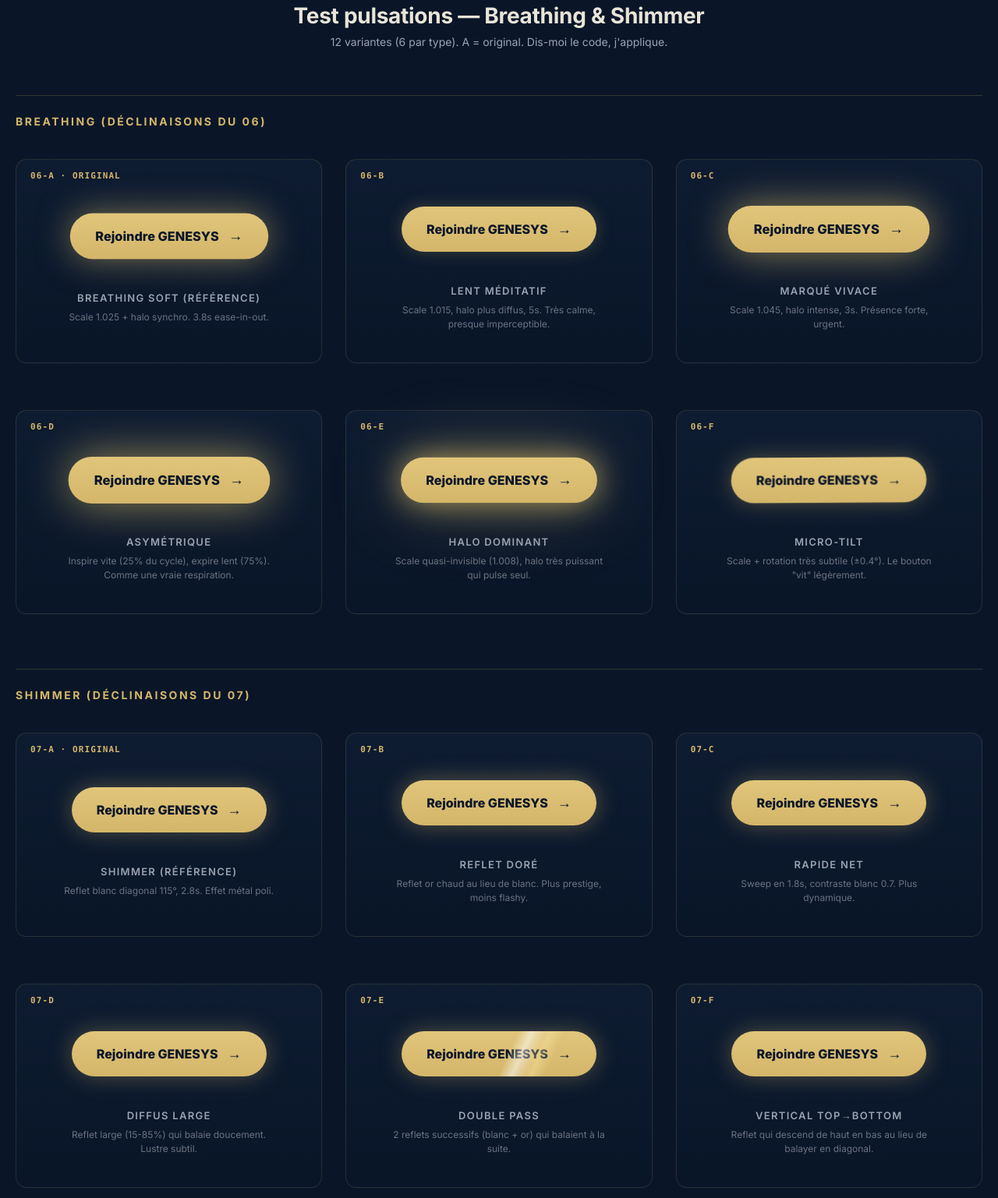
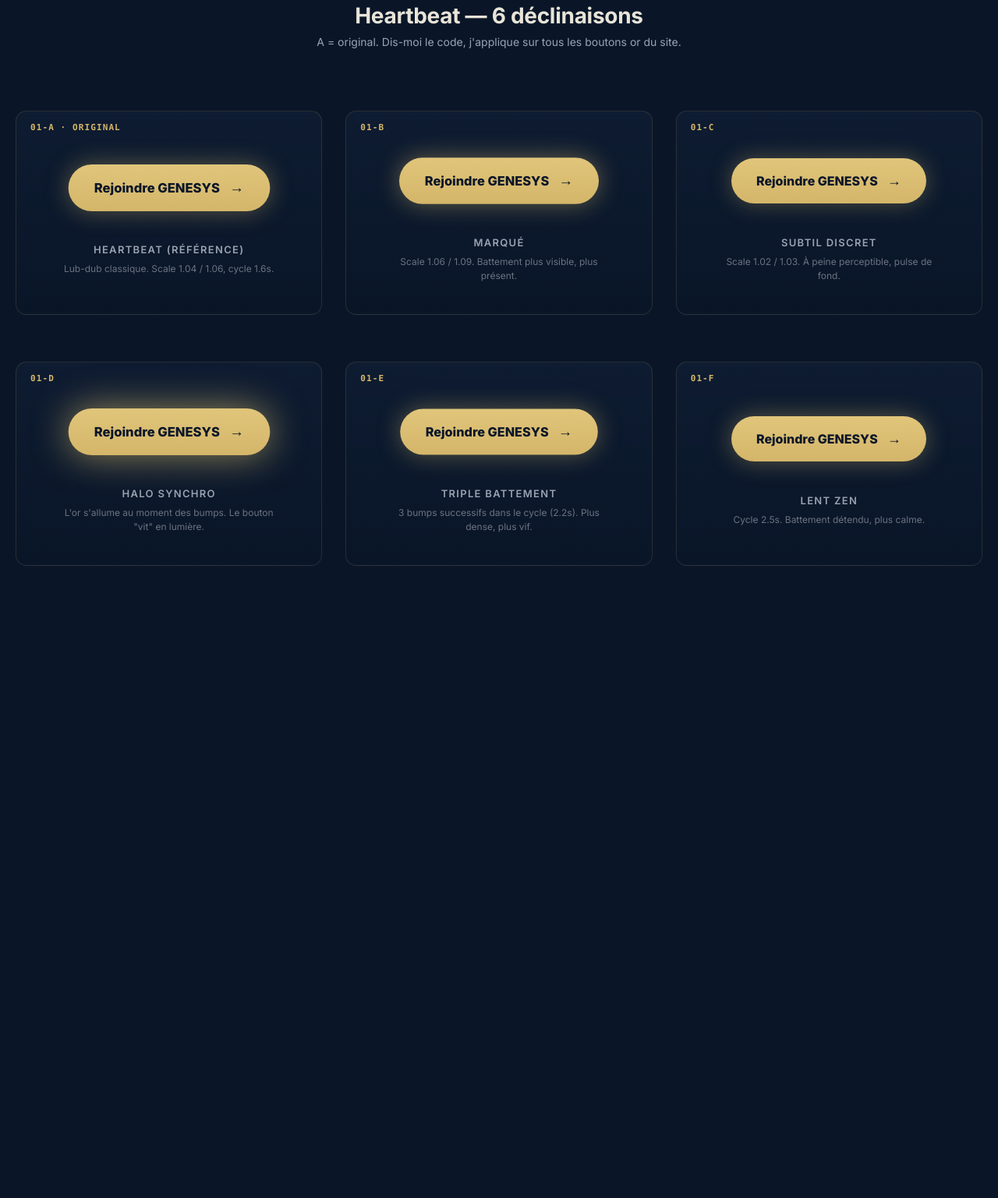
Before and after one commit to AlphaWolfVega/Genesys-Website, a plain HTML site: page test-pulses.html in a window 1280 px wide. Shown: the part 57-1594 px from the top of the page at 78% size. After the commit the page ends 873 px from the top, so only its background shows below. Drawn offline with Linux system fonts and the light colour scheme.

Commit message:
Test page: 6 declinations of Heartbeat (01-A original + 01-B-F)

```diff
--- a/test-pulses.html
+++ b/test-pulses.html
@@ -3,7 +3,7 @@
 <head>
 <meta charset="UTF-8">
 <meta name="viewport" content="width=device-width,initial-scale=1">
-<title>Test pulsations — Breathing & Shimmer (déclinaisons)</title>
+<title>Test pulsations — Heartbeat (déclinaisons)</title>
 <link href="https://fonts.googleapis.com/css2?family=Inter:wght@400;500;600;700;800&display=swap" rel="stylesheet">
 <style>
   *{margin:0;padding:0;box-sizing:border-box}
@@ -13,16 +13,10 @@
   }
   h1{font-size:28px;text-align:center;margin-bottom:8px;letter-spacing:-0.01em}
   .sub{text-align:center;color:#9aa3b2;font-size:14px;margin-bottom:50px}
-  h2.section{
-    max-width:1280px;margin:60px auto 30px;
-    font-size:14px;text-transform:uppercase;letter-spacing:0.18em;
-    color:#D4B66A;font-weight:700;text-align:left;
-    border-top:1px solid rgba(212,182,106,0.2);padding-top:24px;
-  }
   .grid{
     max-width:1280px;margin:0 auto;
     display:grid;grid-template-columns:repeat(auto-fit,minmax(330px,1fr));
-    gap:60px 30px;padding:10px 0;
+    gap:60px 30px;padding:30px 0;
   }
   .card{
     background:linear-gradient(180deg,rgba(20,37,64,0.4),rgba(10,22,40,0.2));
@@ -61,228 +55,119 @@
   .btn::after{content:"→";font-size:18px;font-weight:700}
 
   /* ============================================
-     BREATHING VARIANTS (déclinaisons du 6)
+     HEARTBEAT VARIANTS (déclinaisons du 01)
      ============================================ */
 
-  /* 6-A — ORIGINAL */
-  .b6A{animation:breatheA 3.8s ease-in-out infinite}
-  @keyframes breatheA{
-    0%,100%{transform:scale(1);box-shadow:0 0 24px rgba(212,182,106,0.30)}
-    50%{transform:scale(1.025);box-shadow:0 0 50px rgba(212,182,106,0.65)}
+  /* 01-A — ORIGINAL */
+  .h1A{animation:hbA 1.6s ease-in-out infinite;box-shadow:0 0 30px rgba(212,182,106,0.4)}
+  @keyframes hbA{
+    0%,40%,100%{transform:scale(1)}
+    10%{transform:scale(1.04)}
+    20%{transform:scale(1)}
+    25%{transform:scale(1.06)}
+    35%{transform:scale(1)}
   }
 
-  /* 6-B — Lent méditatif */
-  .b6B{animation:breatheB 5s ease-in-out infinite}
-  @keyframes breatheB{
-    0%,100%{transform:scale(1);box-shadow:0 0 22px rgba(212,182,106,0.25)}
-    50%{transform:scale(1.015);box-shadow:0 0 60px rgba(212,182,106,0.50)}
+  /* 01-B — Marqué (lub-dub plus fort) */
+  .h1B{animation:hbB 1.5s ease-in-out infinite;box-shadow:0 0 30px rgba(212,182,106,0.45)}
+  @keyframes hbB{
+    0%,45%,100%{transform:scale(1)}
+    8%{transform:scale(1.06)}
+    18%{transform:scale(1)}
+    25%{transform:scale(1.09)}
+    38%{transform:scale(1)}
   }
 
-  /* 6-C — Marqué vivace */
-  .b6C{animation:breatheC 3s ease-in-out infinite}
-  @keyframes breatheC{
-    0%,100%{transform:scale(1);box-shadow:0 0 26px rgba(212,182,106,0.35)}
-    50%{transform:scale(1.045);box-shadow:0 0 55px rgba(212,182,106,0.75)}
+  /* 01-C — Subtil discret */
+  .h1C{animation:hbC 1.7s ease-in-out infinite;box-shadow:0 0 28px rgba(212,182,106,0.35)}
+  @keyframes hbC{
+    0%,40%,100%{transform:scale(1)}
+    10%{transform:scale(1.02)}
+    20%{transform:scale(1)}
+    25%{transform:scale(1.03)}
+    35%{transform:scale(1)}
   }
 
-  /* 6-D — Asymétrique (inspire rapide, expire lent) */
-  .b6D{animation:breatheD 4s cubic-bezier(.5,0,.2,1) infinite}
-  @keyframes breatheD{
-    0%{transform:scale(1);box-shadow:0 0 22px rgba(212,182,106,0.25)}
-    25%{transform:scale(1.035);box-shadow:0 0 55px rgba(212,182,106,0.70)}
-    100%{transform:scale(1);box-shadow:0 0 22px rgba(212,182,106,0.25)}
+  /* 01-D — Halo synchro (l'or s'allume aux bumps) */
+  .h1D{animation:hbD 1.6s ease-in-out infinite}
+  @keyframes hbD{
+    0%,40%,100%{transform:scale(1);box-shadow:0 0 22px rgba(212,182,106,0.30)}
+    10%{transform:scale(1.04);box-shadow:0 0 50px rgba(212,182,106,0.75)}
+    20%{transform:scale(1);box-shadow:0 0 22px rgba(212,182,106,0.30)}
+    25%{transform:scale(1.06);box-shadow:0 0 60px rgba(212,182,106,0.85)}
+    35%{transform:scale(1);box-shadow:0 0 22px rgba(212,182,106,0.30)}
   }
 
-  /* 6-E — Halo dominant (scale invisible, halo fort) */
-  .b6E{animation:breatheE 3.5s ease-in-out infinite}
-  @keyframes breatheE{
-    0%,100%{transform:scale(1);box-shadow:0 0 18px rgba(212,182,106,0.20),0 0 50px rgba(212,182,106,0.12)}
-    50%{transform:scale(1.008);box-shadow:0 0 42px rgba(212,182,106,0.85),0 0 100px rgba(212,182,106,0.30)}
+  /* 01-E — Triple battement rapproché */
+  .h1E{animation:hbE 2.2s ease-in-out infinite;box-shadow:0 0 30px rgba(212,182,106,0.4)}
+  @keyframes hbE{
+    0%,55%,100%{transform:scale(1)}
+    8%{transform:scale(1.04)}
+    16%{transform:scale(1)}
+    22%{transform:scale(1.06)}
+    30%{transform:scale(1)}
+    36%{transform:scale(1.04)}
+    48%{transform:scale(1)}
   }
 
-  /* 6-F — Micro-tilt (scale + rotation subtile) */
-  .b6F{animation:breatheF 4.5s ease-in-out infinite;transform-origin:center}
-  @keyframes breatheF{
-    0%,100%{transform:scale(1) rotate(-0.4deg);box-shadow:0 0 24px rgba(212,182,106,0.30)}
-    50%{transform:scale(1.025) rotate(0.4deg);box-shadow:0 0 55px rgba(212,182,106,0.65)}
-  }
-
-  /* ============================================
-     SHIMMER VARIANTS (déclinaisons du 7)
-     ============================================ */
-
-  /* 7-A — ORIGINAL */
-  .s7A{box-shadow:0 0 30px rgba(212,182,106,0.35);overflow:hidden;isolation:isolate}
-  .s7A::before{
-    content:"";position:absolute;inset:0;border-radius:inherit;
-    background:linear-gradient(115deg,transparent 35%,rgba(255,255,255,0.55) 50%,transparent 65%);
-    transform:translateX(-150%);
-    animation:shimmerA 2.8s ease-in-out infinite;
-    z-index:1;pointer-events:none;
-  }
-  @keyframes shimmerA{
-    0%{transform:translateX(-150%)}
-    60%,100%{transform:translateX(150%)}
-  }
-
-  /* 7-B — Reflet doré (au lieu de blanc) */
-  .s7B{box-shadow:0 0 30px rgba(212,182,106,0.40);overflow:hidden;isolation:isolate}
-  .s7B::before{
-    content:"";position:absolute;inset:0;border-radius:inherit;
-    background:linear-gradient(115deg,transparent 35%,rgba(255,235,170,0.85) 50%,transparent 65%);
-    transform:translateX(-150%);
-    animation:shimmerA 3s ease-in-out infinite;
-    z-index:1;pointer-events:none;
-  }
-
-  /* 7-C — Plus rapide */
-  .s7C{box-shadow:0 0 30px rgba(212,182,106,0.35);overflow:hidden;isolation:isolate}
-  .s7C::before{
-    content:"";position:absolute;inset:0;border-radius:inherit;
-    background:linear-gradient(115deg,transparent 35%,rgba(255,255,255,0.7) 50%,transparent 65%);
-    transform:translateX(-150%);
-    animation:shimmerA 1.8s ease-in-out infinite;
-    z-index:1;pointer-events:none;
-  }
-
-  /* 7-D — Plus large reflet diffus */
-  .s7D{box-shadow:0 0 30px rgba(212,182,106,0.35);overflow:hidden;isolation:isolate}
-  .s7D::before{
-    content:"";position:absolute;inset:0;border-radius:inherit;
-    background:linear-gradient(115deg,transparent 15%,rgba(255,255,255,0.4) 50%,transparent 85%);
-    transform:translateX(-150%);
-    animation:shimmerA 3.5s ease-in-out infinite;
-    z-index:1;pointer-events:none;
-  }
-
-  /* 7-E — Double pass (2 reflets en cascade) */
-  .s7E{box-shadow:0 0 30px rgba(212,182,106,0.35);overflow:hidden;isolation:isolate}
-  .s7E::before{
-    content:"";position:absolute;inset:0;border-radius:inherit;
-    background:
-      linear-gradient(115deg,transparent 38%,rgba(255,255,255,0.55) 50%,transparent 62%),
-      linear-gradient(115deg,transparent 38%,rgba(255,235,170,0.4) 50%,transparent 62%);
-    background-size:50% 100%, 50% 100%;
-    background-position:-50% 0, -120% 0;
-    background-repeat:no-repeat;
-    animation:shimmerE 3.2s ease-in-out infinite;
-    z-index:1;pointer-events:none;
-  }
-  @keyframes shimmerE{
-    0%{background-position:-60% 0, -150% 0}
-    100%{background-position:160% 0, 250% 0}
-  }
-
-  /* 7-F — Vertical (top → bottom) */
-  .s7F{box-shadow:0 0 30px rgba(212,182,106,0.35);overflow:hidden;isolation:isolate}
-  .s7F::before{
-    content:"";position:absolute;inset:0;border-radius:inherit;
-    background:linear-gradient(180deg,transparent 35%,rgba(255,255,255,0.55) 50%,transparent 65%);
-    transform:translateY(-150%);
-    animation:shimmerF 3s ease-in-out infinite;
-    z-index:1;pointer-events:none;
-  }
-  @keyframes shimmerF{
-    0%{transform:translateY(-150%)}
-    60%,100%{transform:translateY(150%)}
+  /* 01-F — Lent calme (zen) */
+  .h1F{animation:hbF 2.5s ease-in-out infinite;box-shadow:0 0 30px rgba(212,182,106,0.4)}
+  @keyframes hbF{
+    0%,40%,100%{transform:scale(1)}
+    10%{transform:scale(1.03)}
+    20%{transform:scale(1)}
+    25%{transform:scale(1.045)}
+    35%{transform:scale(1)}
   }
 </style>
 </head>
 <body>
 
-<h1>Test pulsations — Breathing & Shimmer</h1>
-<p class="sub">12 variantes (6 par type). A = original. Dis-moi le code, j'applique.</p>
+<h1>Heartbeat — 6 déclinaisons</h1>
+<p class="sub">A = original. Dis-moi le code, j'applique sur tous les boutons or du site.</p>
 
-<h2 class="section">Breathing (déclinaisons du 06)</h2>
 <div class="grid">
 
   <div class="card">
-    <span class="num">06-A · ORIGINAL</span>
-    <button class="btn b6A">Rejoindre GENESYS</button>
-    <div class="label">Breathing soft (référence)</div>
-    <div class="desc">Scale 1.025 + halo synchro. 3.8s ease-in-out.</div>
+    <span class="num">01-A · ORIGINAL</span>
+    <button class="btn h1A">Rejoindre GENESYS</button>
+    <div class="label">Heartbeat (référence)</div>
+    <div class="desc">Lub-dub classique. Scale 1.04 / 1.06, cycle 1.6s.</div>
   </div>
 
   <div class="card">
-    <span class="num">06-B</span>
-    <button class="btn b6B">Rejoindre GENESYS</button>
-    <div class="label">Lent méditatif</div>
-    <div class="desc">Scale 1.015, halo plus diffus, 5s. Très calme, presque imperceptible.</div>
+    <span class="num">01-B</span>
+    <button class="btn h1B">Rejoindre GENESYS</button>
+    <div class="label">Marqué</div>
+    <div class="desc">Scale 1.06 / 1.09. Battement plus visible, plus présent.</div>
   </div>
 
   <div class="card">
-    <span class="num">06-C</span>
-    <button class="btn b6C">Rejoindre GENESYS</button>
-    <div class="label">Marqué vivace</div>
-    <div class="desc">Scale 1.045, halo intense, 3s. Présence forte, urgent.</div>
+    <span class="num">01-C</span>
+    <button class="btn h1C">Rejoindre GENESYS</button>
+    <div class="label">Subtil discret</div>
+    <div class="desc">Scale 1.02 / 1.03. À peine perceptible, pulse de fond.</div>
   </div>
 
   <div class="card">
-    <span class="num">06-D</span>
-    <button class="btn b6D">Rejoindre GENESYS</button>
-    <div class="label">Asymétrique</div>
-    <div class="desc">Inspire vite (25% du cycle), expire lent (75%). Comme une vraie respiration.</div>
+    <span class="num">01-D</span>
+    <button class="btn h1D">Rejoindre GENESYS</button>
+    <div class="label">Halo synchro</div>
+    <div class="desc">L'or s'allume au moment des bumps. Le bouton "vit" en lumière.</div>
   </div>
 
   <div class="card">
-    <span class="num">06-E</span>
-    <button class="btn b6E">Rejoindre GENESYS</button>
-    <div class="label">Halo dominant</div>
-    <div class="desc">Scale quasi-invisible (1.008), halo très puissant qui pulse seul.</div>
+    <span class="num">01-E</span>
+    <button class="btn h1E">Rejoindre GENESYS</button>
+    <div class="label">Triple battement</div>
+    <div class="desc">3 bumps successifs dans le cycle (2.2s). Plus dense, plus vif.</div>
   </div>
 
   <div class="card">
-    <span class="num">06-F</span>
-    <button class="btn b6F">Rejoindre GENESYS</button>
-    <div class="label">Micro-tilt</div>
-    <div class="desc">Scale + rotation très subtile (±0.4°). Le bouton "vit" légèrement.</div>
-  </div>
-
-</div>
-
-<h2 class="section">Shimmer (déclinaisons du 07)</h2>
-<div class="grid">
-
-  <div class="card">
-    <span class="num">07-A · ORIGINAL</span>
-    <button class="btn s7A">Rejoindre GENESYS</button>
-    <div class="label">Shimmer (référence)</div>
-    <div class="desc">Reflet blanc diagonal 115°, 2.8s. Effet métal poli.</div>
-  </div>
-
-  <div class="card">
-    <span class="num">07-B</span>
-    <button class="btn s7B">Rejoindre GENESYS</button>
-    <div class="label">Reflet doré</div>
-    <div class="desc">Reflet or chaud au lieu de blanc. Plus prestige, moins flashy.</div>
-  </div>
-
-  <div class="card">
-    <span class="num">07-C</span>
-    <button class="btn s7C">Rejoindre GENESYS</button>
-    <div class="label">Rapide net</div>
-    <div class="desc">Sweep en 1.8s, contraste blanc 0.7. Plus dynamique.</div>
-  </div>
-
-  <div class="card">
-    <span class="num">07-D</span>
-    <button class="btn s7D">Rejoindre GENESYS</button>
-    <div class="label">Diffus large</div>
-    <div class="desc">Reflet large (15-85%) qui balaie doucement. Lustre subtil.</div>
-  </div>
-
-  <div class="card">
-    <span class="num">07-E</span>
-    <button class="btn s7E">Rejoindre GENESYS</button>
-    <div class="label">Double pass</div>
-    <div class="desc">2 reflets successifs (blanc + or) qui balaient à la suite.</div>
-  </div>
-
-  <div class="card">
-    <span class="num">07-F</span>
-    <button class="btn s7F">Rejoindre GENESYS</button>
-    <div class="label">Vertical top→bottom</div>
-    <div class="desc">Reflet qui descend de haut en bas au lieu de balayer en diagonal.</div>
+    <span class="num">01-F</span>
+    <button class="btn h1F">Rejoindre GENESYS</button>
+    <div class="label">Lent zen</div>
+    <div class="desc">Cycle 2.5s. Battement détendu, plus calme.</div>
   </div>
 
 </div>
```
